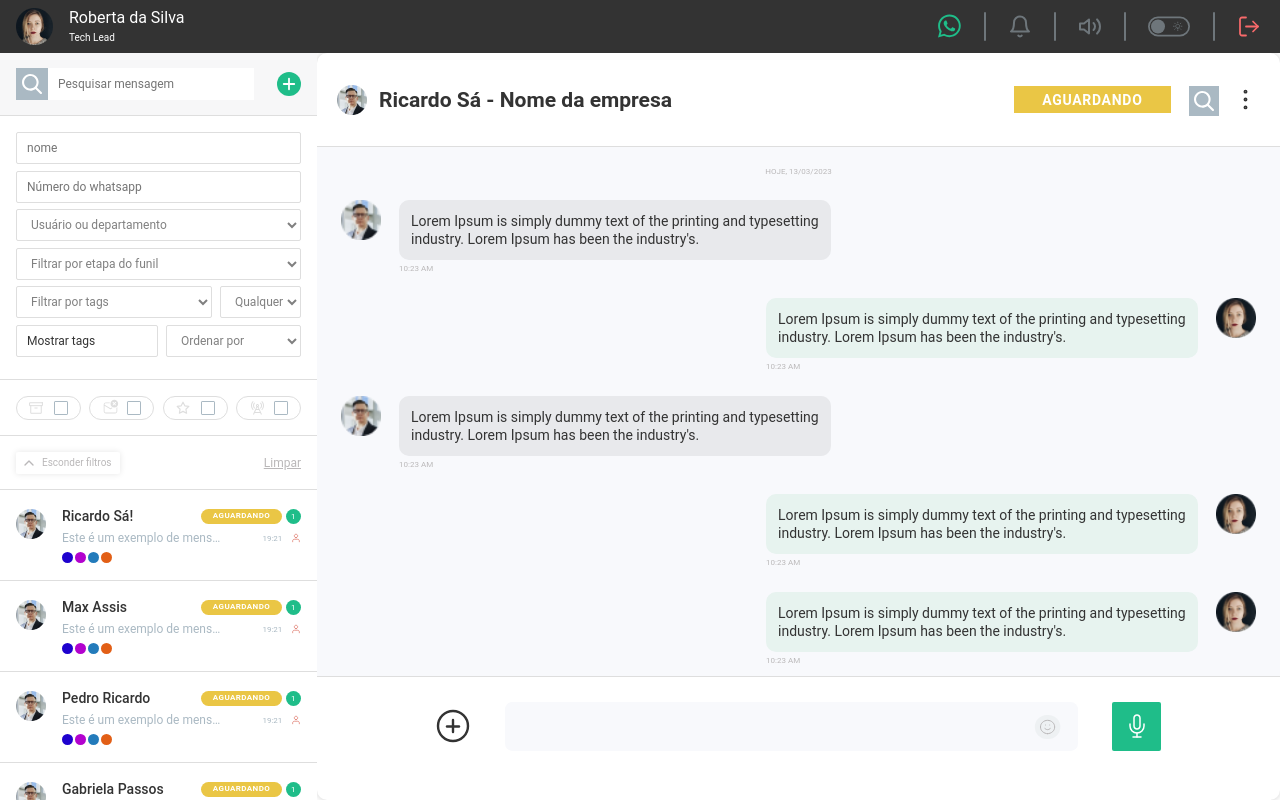
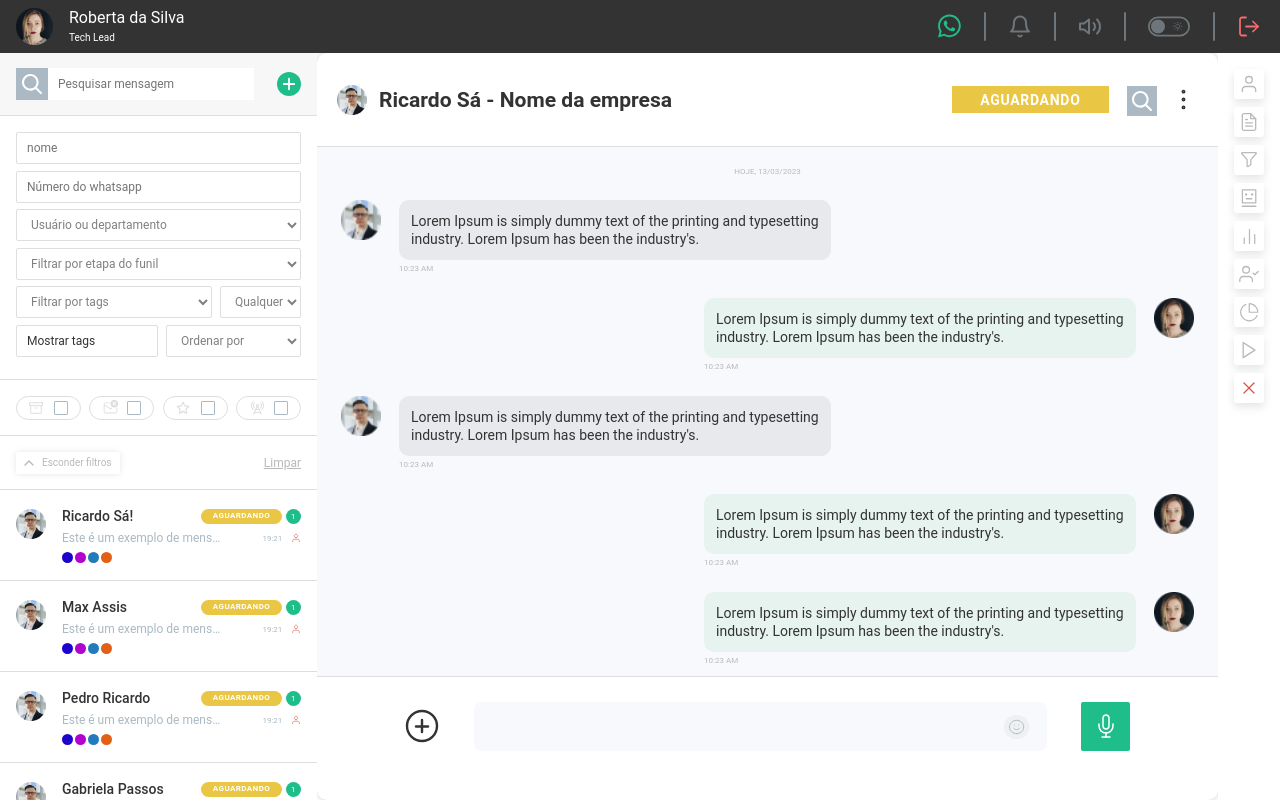
Before and after one commit to maxassis/tela_de_chat, a Nuxt app: page / in a window 1280 px wide. Built offline with nearby package versions, Linux system fonts and the light colour scheme; a web font is replaced by a local one.

Commit message:
feat: correçoes na responsividade

```diff
--- a/app.vue
+++ b/app.vue
@@ -5,7 +5,7 @@
       <div class="chat-list">
         <ChatsList/>
       </div>
-      <div class="messages">
+      <div class="messages" >
         <Messages />
       </div>
       <div class="options">
@@ -21,6 +21,7 @@
 <script setup lang="ts">
 import {option} from '@/store/options';
 import {chatlist, messages} from '@/store/toggleScreen';
+// import { ref } from 'vue';
 
 useHead({
   link: [
@@ -36,13 +37,22 @@ useHead({
   ],
 });
 
+// let menu = ref(false);
+// function showMenu() {
+//   menu.value = true
+//   console.log(menu.value)
+// }
+
+
+
 </script>
 
 <style scoped lang="scss">
 .external-container {
   display: grid;
   grid-template-rows: 3.313rem calc(100% - 3.313rem);
-  grid-template-columns: 19.813rem minmax(39.375rem, 66.313rem) 0px 3.875rem;
+ // grid-template-columns: 19.813rem minmax(39.375rem, 66.313rem) 0px 3.875rem;
+  grid-template-columns: 19.813rem 1fr 0px 3.875rem;
   inline-size: 100%;
   block-size: 100dvh;
   border: 1px solid#DEDEDE;
@@ -54,11 +64,11 @@ useHead({
     border: 0;
   }
 
-  @media (width < 1340px) {
-    grid-template-columns: 19.813rem 1fr 0 0 !important;
-  }
+  // @media (width < 1340px) {
+  //   grid-template-columns: 19.813rem 1fr 0 0 !important;
+  // }
 
-  @media (width < 910px) {
+  @media (width < 1200px) {
     grid-template-columns: 1fr 0px 0 0 !important;
   }
 
@@ -98,7 +108,8 @@ useHead({
 }
 
 .menu--open {
-  grid-template-columns: 19.813rem minmax(39.375rem, 66.313rem) 19.813rem 3.875rem;
+ // grid-template-columns: 19.813rem minmax(39.375rem, 66.313rem) 19.813rem 3.875rem;
+ grid-template-columns: 19.813rem 1fr 19.813rem 3.875rem;
   padding-inline: 0;
   margin: 0;
 
@@ -106,7 +117,7 @@ useHead({
 
 .messages--open {
 
-  @media(width <910px) {
+  @media(width <1200px) {
     grid-template-columns: 0 1fr 0 0 !important;
  }
 }
@@ -118,5 +129,4 @@ useHead({
  }
 }
 
-
 </style>
--- a/components/Header.vue
+++ b/components/Header.vue
@@ -154,6 +154,7 @@ function togglePopup() {
     pointer-events: none;
     opacity: 0;
     transition: opacity 0.7s ease;
+    z-index: 999999;
   }
 
 
--- a/components/Messages.vue
+++ b/components/Messages.vue
@@ -2,7 +2,11 @@
   <div class="messages">
     <div class="messages__top">
       <div class="messages__name">
-        <img class="messages__arrow" src="../images/left-arrow.svg" @click="changeScreen('chatlist')"/>
+        <img
+          class="messages__arrow"
+          src="../images/left-arrow.svg"
+          @click="changeScreen('chatlist')"
+        />
         <img src="../images/user1.png" />
         <div>
           <h3>Ricardo Sá - Nome da empresa</h3>
@@ -10,15 +14,23 @@
         </div>
       </div>
 
-      <div class="messages__menu-top" >
+      <div class="messages__menu-top">
         <div class="messages__box-status">
           <span>AGUARDANDO</span>
         </div>
         <div class="messages__search">
           <img src="../images/lupa.svg" />
         </div>
-        <img class="messages__vertical" src="../images/vertical.svg"/>
-        <img class="messages__horizontal" src="../images/group-vertical.svg" />
+        <img
+          class="messages__vertical"
+          src="../images/vertical.svg"
+          @click="showMenu()"
+        />
+        <img
+          class="messages__horizontal"
+          src="../images/group-vertical.svg"
+          @click="showMenu()"
+        />
       </div>
     </div>
 
@@ -189,9 +201,10 @@
 </template>
 
 <script setup lang="ts">
-import toogleScreen from '../store/toggleScreen';
-const { changeScreen } = toogleScreen()
+import toogleScreen from "../store/toggleScreen";
+const { changeScreen } = toogleScreen();
 
+function showMenu() {}
 </script>
 
 <style lang="scss" scoped>
@@ -202,6 +215,8 @@ const { changeScreen } = toogleScreen()
   background: #ffffff;
   box-shadow: 0px 0px 6.13636px rgba(0, 0, 0, 0.2);
   border-radius: 10px;
+  container-type: inline-size;
+  container-name: top;
 
   &__top {
     display: flex;
@@ -211,6 +226,8 @@ const { changeScreen } = toogleScreen()
     border-radius: 10px 10px 0 0;
     padding-inline: 20px 20.75px;
     border-block-end: 1px solid #dedede;
+    // container-type: inline-size;
+    // container-name: top;
 
     @media (width <= 600px) {
       block-size: 78px;
@@ -229,10 +246,10 @@ const { changeScreen } = toogleScreen()
     line-height: 21px;
     color: #333333;
 
-    @media (width <= 600px) {
-      font-size: 12px;
-      line-height: 14px;
-    }
+    // @media (width <= 600px) {
+    //   font-size: 12px;
+    //   line-height: 14px;
+    // }
   }
 
   &__arrow {
@@ -240,9 +257,10 @@ const { changeScreen } = toogleScreen()
     margin-inline-end: 5px;
     display: none;
 
-    @media (width < 910px) {
-      display: inline-block;
-    }
+  @media (width < 1200px) {
+  display: inline-block;
+  }
+
   }
 
   &__status-mobile {
@@ -257,20 +275,14 @@ const { changeScreen } = toogleScreen()
     color: #ffffff;
     margin-block-start: 8px;
 
-    @media (width <= 600px) {
-      display: inline-block;
-    }
   }
 
   &__menu-top {
     display: flex;
     justify-content: flex-end;
-    inline-size: 205px;
+    // inline-size: 205px;
     block-size: 27px;
-
-    @media (width <= 600px) {
-      inline-size: auto;
-    }
+    position: relative;
   }
 
   &__box-status {
@@ -287,9 +299,9 @@ const { changeScreen } = toogleScreen()
     color: #ffffff;
     padding-inline: 28px;
 
-    @media (width <= 600px) {
-      display: none;
-    }
+    // @media (width <= 600px) {
+    //   display: none;
+    // }
   }
 
   &__search {
@@ -300,13 +312,14 @@ const { changeScreen } = toogleScreen()
     background: #aab9c3;
     margin-inline-start: 18px;
 
-    @media (width <= 600px) {
-      display: none;
-    }
+    // @media (width <= 600px) {
+    //   display: none;
+    // }
   }
 
   &__vertical {
     margin-inline-start: 13.75px;
+    cursor: pointer;
 
     @media (width > 1340px) {
       display: none;
@@ -315,9 +328,7 @@ const { changeScreen } = toogleScreen()
     @media (width <= 600px) {
       display: none;
     }
-
   }
-
 
   &__horizontal {
     display: none;
@@ -325,6 +336,17 @@ const { changeScreen } = toogleScreen()
     cursor: pointer;
 
     @media (width <= 600px) {
+      display: block;
+    }
+  }
+
+  &__menu-invisible {
+    position: absolute;
+    inset-inline-end: 30px;
+    inset-block-end: 734px;
+    display: none;
+
+    @media (width < 1340px) {
       display: block;
     }
   }
@@ -455,4 +477,39 @@ const { changeScreen } = toogleScreen()
     border-radius: 2px;
   }
 }
+
+
+@container top (max-width: 601px) {
+  .messages {
+    &__name {
+      font-size: 12px;
+      line-height: 14px;
+    }
+
+    &__box-status {
+      display: none;
+    }
+
+    &__search {
+      display: none;
+    }
+
+    &__status-mobile {
+    display: inline-block;
+    }
+
+    &__bottom {
+      block-size: 73px;
+      align-items: center;
+      padding-block-start: 0;
+      padding-inline: 16px;
+
+    }
+  }
+}
 </style>
+
+<!--
+&__bottom {
+  display: none;
+} -->
```
